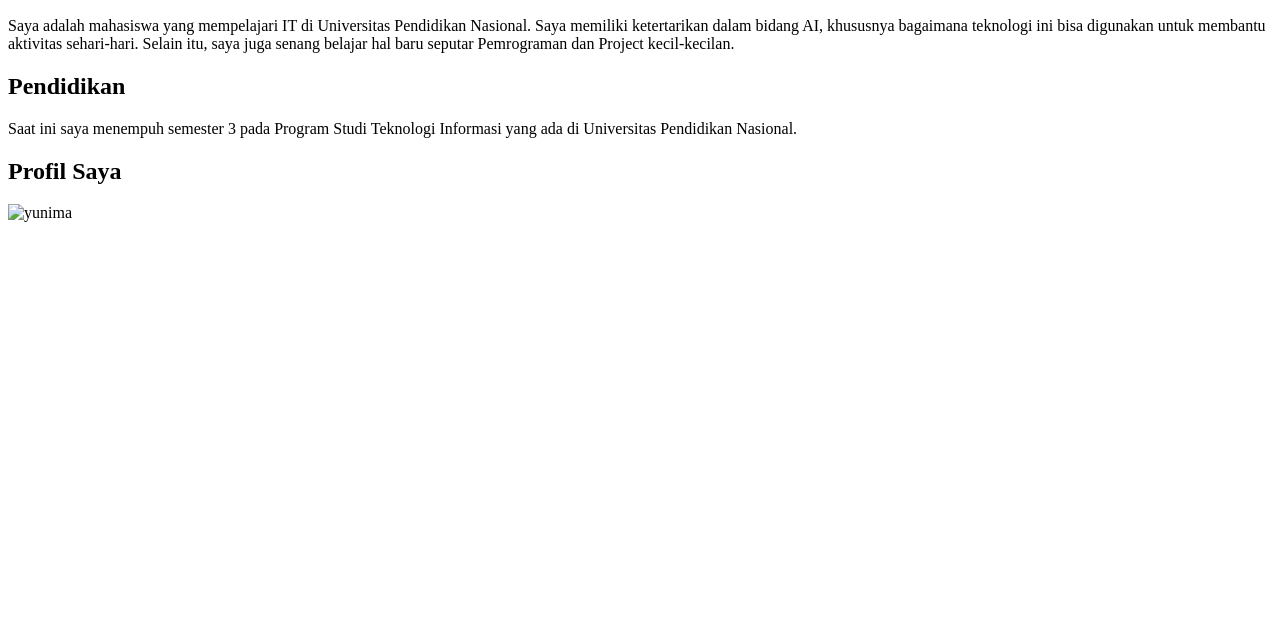
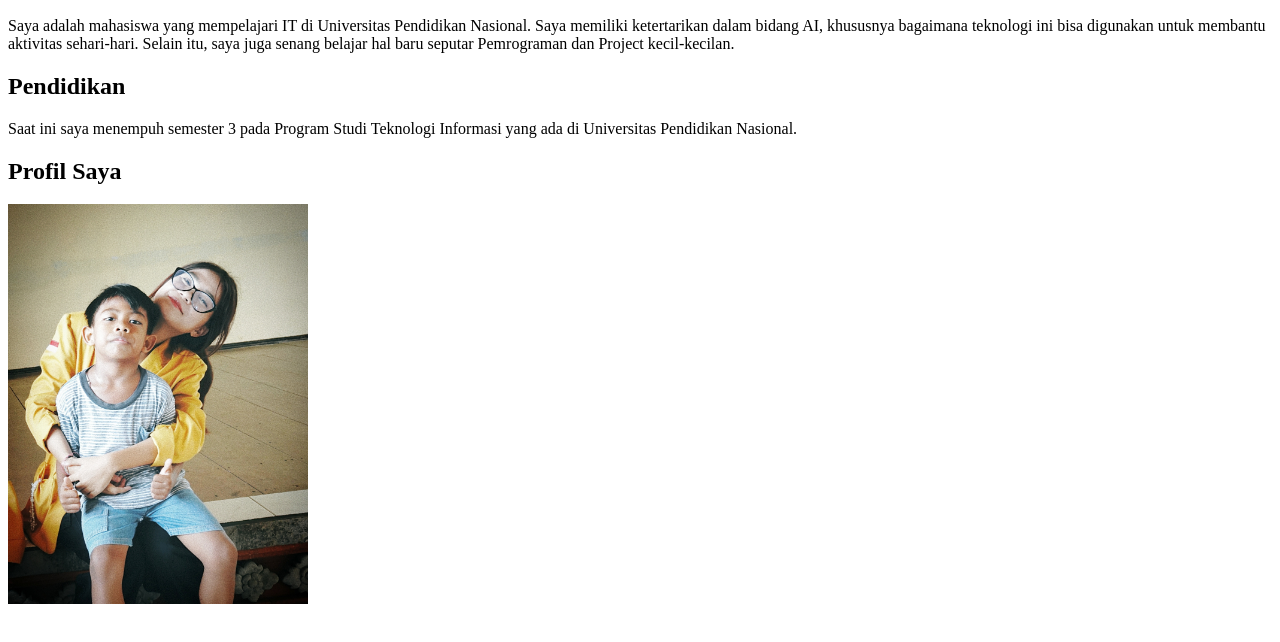
Before and after one commit to nimaw20/html.nima, a plain HTML site: page biodata/biodata_nima.html in a window 1280 px wide. Shown: the part 110-752 px from the top of the page. Drawn offline with Linux system fonts and the light colour scheme.

Commit message:
memperbaiki keyword

```diff
--- a/biodata/biodata_nima.html
+++ b/biodata/biodata_nima.html
@@ -20,4 +20,4 @@
 
         <!-- Menyisipkan Gambar-->
         <h2>Profil Saya</h2>
-        <img srcc="fotoku.jpg" alt="yunima" width="300" height="auto">
+        <img src="fotoku.jpg" alt="yunima" width="300" height="auto">
```
